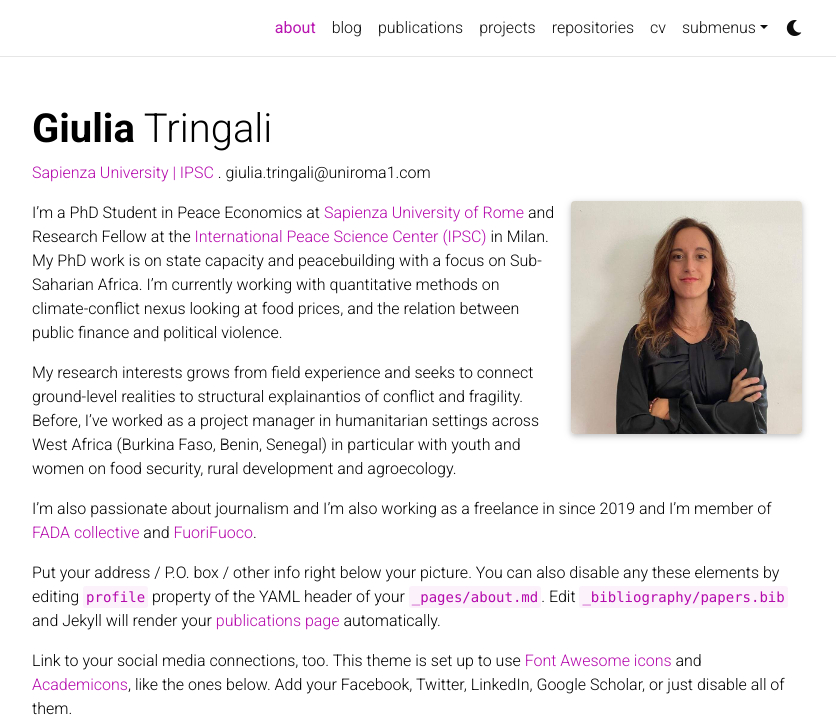
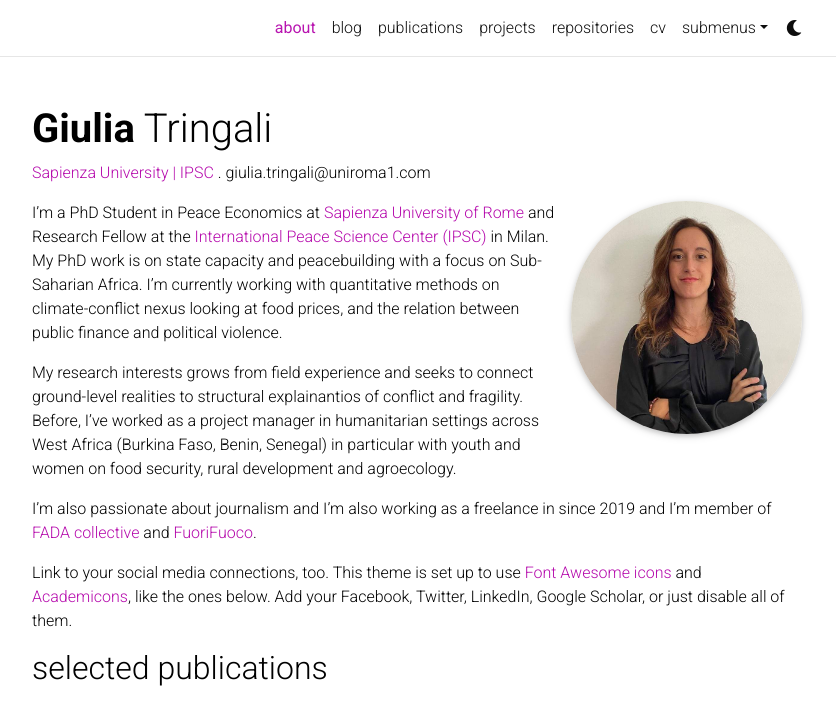
Before and after one commit to giuliatringali/giulia_tringali, a Jekyll site: the page built from _pages/about.md, in a window 1280 px wide and 977 px high, cut to the strip 0-715 px from the top of the window. Shown: the whole strip, without its empty margins (223-1059 px from the left). Built offline with Jekyll 4.4.1, drawn with Linux system fonts in a browser that asks for light colours; full-size pictures stand in for the smaller copies a plugin makes; comment, search, counter and statistics services are not loaded; a style sheet for code colours, icons or effects is not loaded.

Commit message:
Update profile image settings and content
Changed image_circular property to true in the profile section and removed some text from the content.

```diff
--- a/_pages/about.md
+++ b/_pages/about.md
@@ -7,7 +7,7 @@
 profile:
   align: right
   image: profile_pic.jpg
-  image_circular: false # crops the image to make it circular
+  image_circular: true
 
 
 #news: true  # includes a list of news items
@@ -22,6 +22,4 @@
 
 I'm also passionate about journalism and I'm also working as a freelance in since 2019 and I'm member of [FADA collective](https://www.instagram.com/fadacollective/) and [FuoriFuoco](https://www.fuorifuococomo.it/).
 
-Put your address / P.O. box / other info right below your picture. You can also disable any these elements by editing `profile` property of the YAML header of your `_pages/about.md`. Edit `_bibliography/papers.bib` and Jekyll will render your [publications page](/al-folio/publications/) automatically.
-
 Link to your social media connections, too. This theme is set up to use [Font Awesome icons](http://fortawesome.github.io/Font-Awesome/) and [Academicons](https://jpswalsh.github.io/academicons/), like the ones below. Add your Facebook, Twitter, LinkedIn, Google Scholar, or just disable all of them.
```
